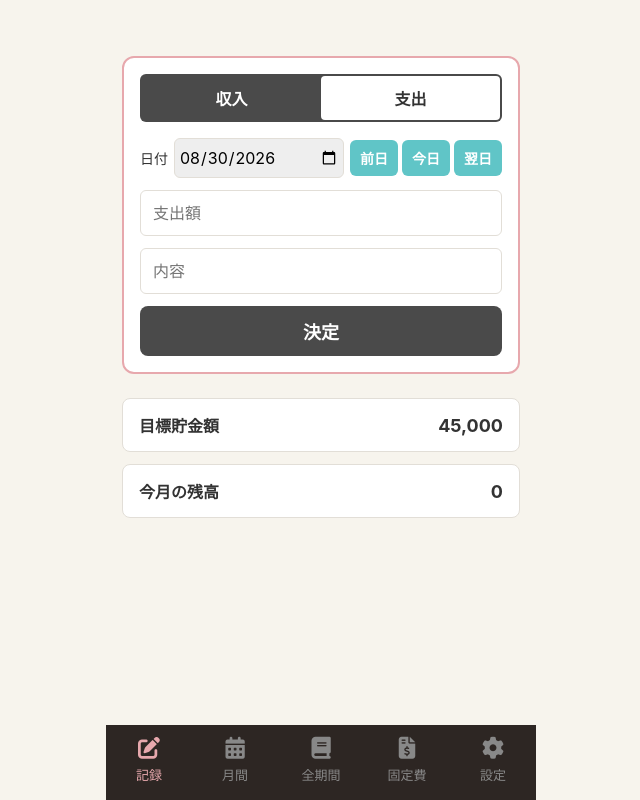
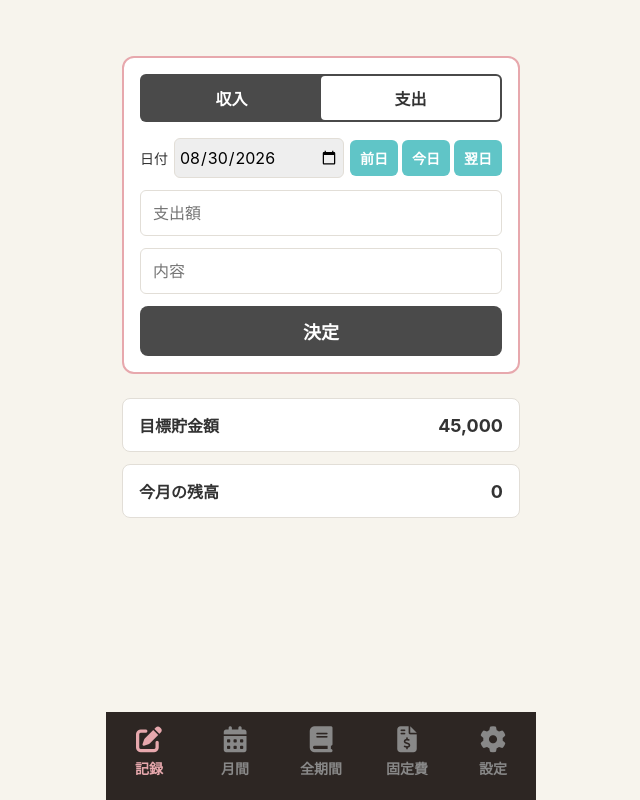
Before and after one commit to yqya0513/kakeibo, a plain HTML site: page index.html in a window 1280 px wide. Shown: the whole page, without its empty margins (319-959 px from the left). Drawn offline with Linux system fonts and the light colour scheme.

Commit message:
Update style.css

```diff
--- a/style.css
+++ b/style.css
@@ -45,7 +45,7 @@ body {
   flex: 1;
   overflow-y: auto;
   padding: 16px;
-  padding-bottom: 90px; /* タブの高さ拡大に合わせて余白調整 */
+  padding-bottom: 105px; /* タブ高さ88pxに合わせて下部余白を調整 */
 }
 
 .page {
@@ -398,7 +398,7 @@ input, select, button {
   top: 0;
   left: 0;
   width: 100%;
-  bottom: 75px; /* ボトムナビの高さに合わせて変更 */
+  bottom: 88px; /* ボトムナビの高さ88pxに合わせて変更 */
   background: var(--bg-color);
   z-index: 500;
   justify-content: center;
@@ -495,19 +495,19 @@ input, select, button {
   border: none;
 }
 
-/* ボトムナビゲーション（拡大調整） */
+/* ボトムナビゲーション（さらに拡大） */
 .bottom-nav {
   position: fixed;
   bottom: 0;
   width: 100%;
   max-width: 430px;
-  height: 75px; /* 65px -> 75px に拡大 */
+  height: 88px; /* 75px -> 88px に大幅拡大 */
   background: var(--nav-bg);
   display: flex;
   justify-content: space-around;
   align-items: center;
   z-index: 600;
-  padding-bottom: 4px;
+  padding-bottom: 8px;
 }
 
 .nav-item {
@@ -518,7 +518,8 @@ input, select, button {
   flex-direction: column;
   align-items: center;
   gap: 6px;
-  font-size: 13px !important; /* 11px -> 13px に拡大 */
+  font-size: 14px !important; /* 13px -> 14px に拡大 */
+  font-weight: bold;
   cursor: pointer;
   flex: 1;
   height: 100%;
@@ -526,7 +527,7 @@ input, select, button {
 }
 
 .nav-item i {
-  font-size: 22px !important; /* 18px -> 22px に拡大 */
+  font-size: 26px !important; /* 22px -> 26px に拡大 */
 }
 
 .nav-item.active {
```
